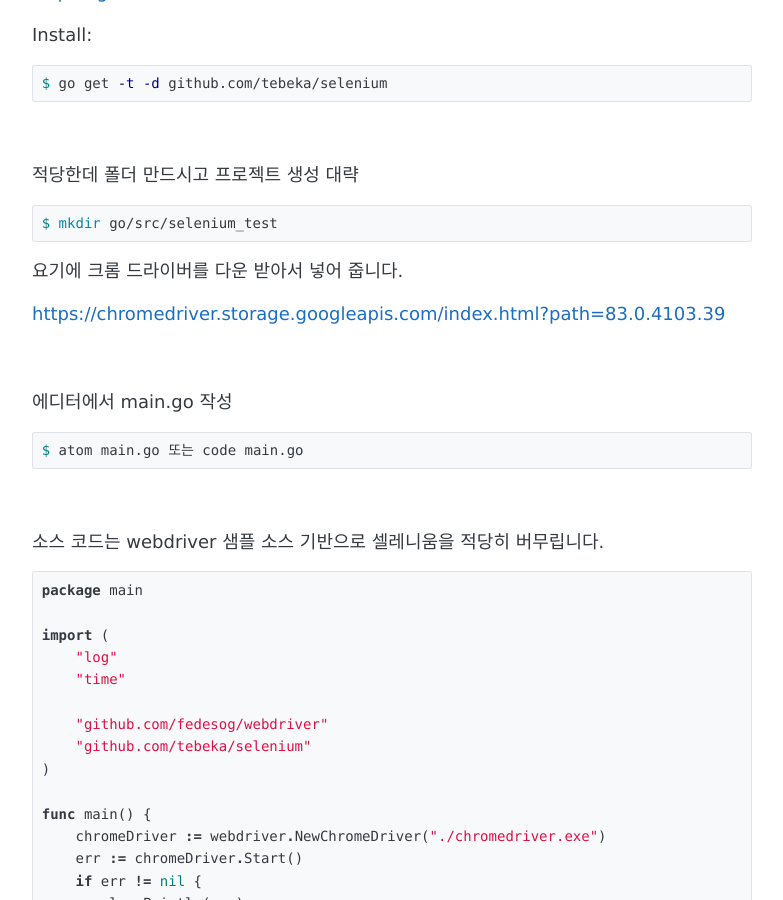
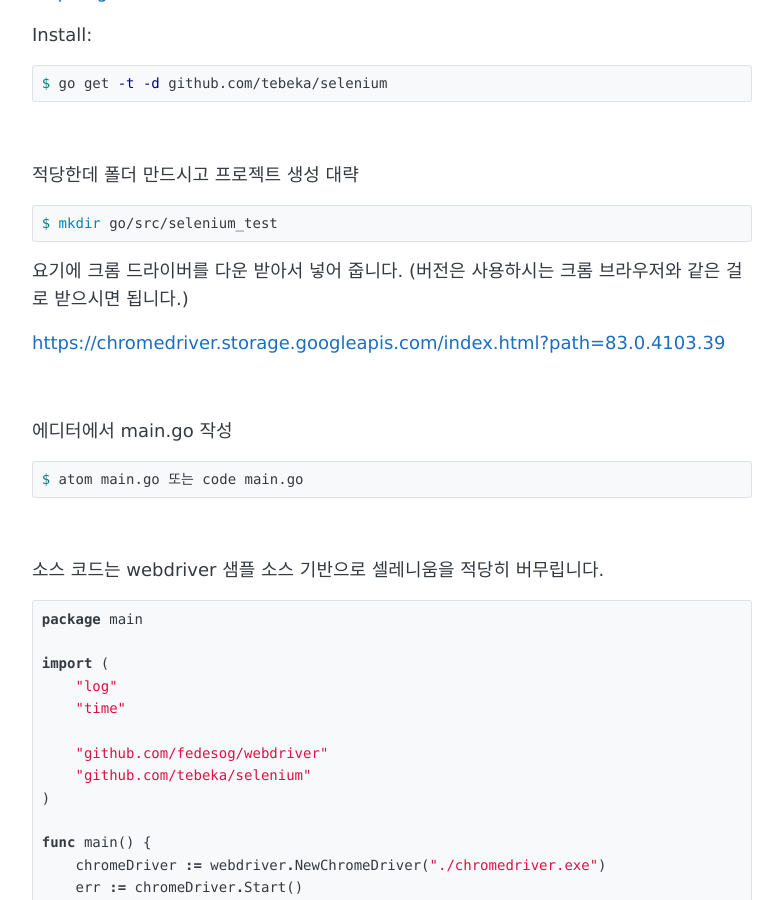
Before and after one commit to anifilm/anifilm.github.io, a Jekyll site: the page built from _posts/2020-07-02-golang-selenium.md, in a window 1280 px wide and 900 px high, scrolled down 994 px. Shown: the whole window, without its empty margins (248-1031 px from the left). Built offline with Jekyll 4.4.1, drawn with Linux system fonts in a browser that asks for light colours.

Commit message:
Update 2020-07-02-golang-selenium.md

````diff
--- a/_posts/2020-07-02-golang-selenium.md
+++ b/_posts/2020-07-02-golang-selenium.md
@@ -40,7 +40,7 @@ $ go get -t -d github.com/tebeka/selenium
 $ mkdir go/src/selenium_test
 ```
 
-요기에 크롬 드라이버를 다운 받아서 넣어 줍니다.
+요기에 크롬 드라이버를 다운 받아서 넣어 줍니다. (버전은 사용하시는 크롬 브라우저와 같은 걸로 받으시면 됩니다.)
 
 [https://chromedriver.storage.googleapis.com/index.html?path=83.0.4103.39](https://chromedriver.storage.googleapis.com/index.html?path=83.0.4103.39)
 
````
